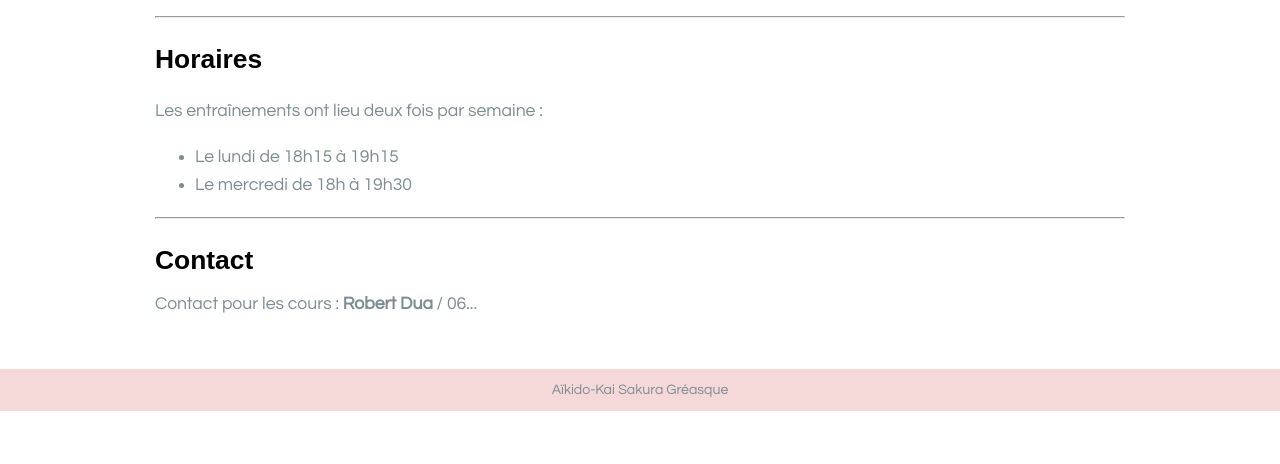
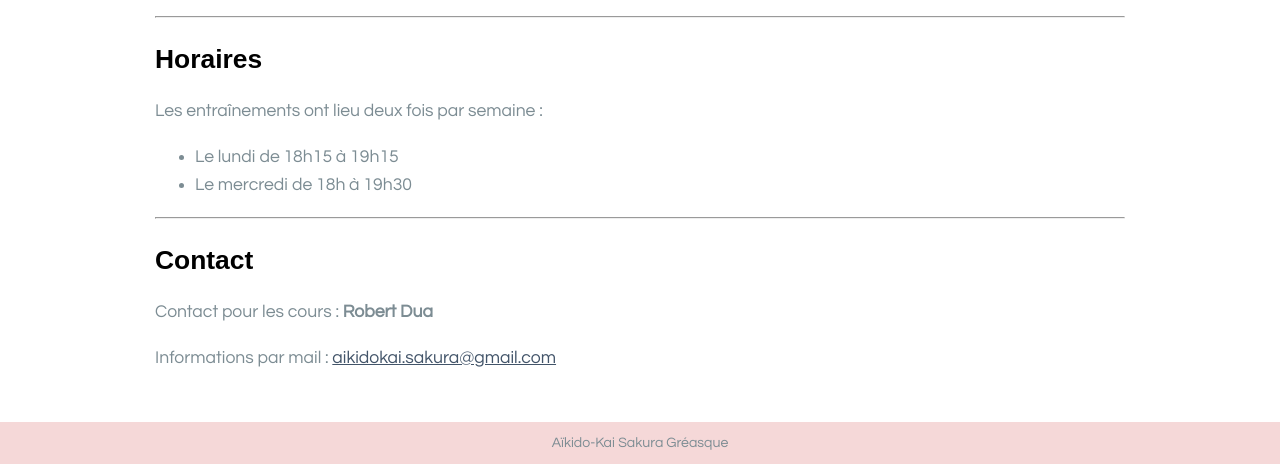
Before and after one commit to aikidokai-sakura/webSite, a plain HTML site: page contact/index.html in a window 1280 px wide. Shown: the part 985-1449 px from the top of the page. Before the commit the page ends 1396 px from the top, so only its background shows below. Drawn offline with Linux system fonts and the light colour scheme; a web font is replaced by a local one.

Commit message:
initial webSite: Test4

```diff
--- a/contact/index.html
+++ b/contact/index.html
@@ -93,7 +93,8 @@
 <article>
 	<h1>Contact</h1>
 	<div>
-		Contact pour les cours : <b>Robert Dua</b> / 06...
+		<p>Contact pour les cours : <b>Robert Dua</b> </p>
+		<p>Informations par mail : <a href="mailto:aikidokai.sakura@gmail.com">aikidokai.sakura@gmail.com</a> </p>
 	</div>
 </article>
 
--- a/feed.xml
+++ b/feed.xml
@@ -1 +1 @@
-<?xml version="1.0" encoding="utf-8"?><feed xmlns="http://www.w3.org/2005/Atom" ><generator uri="https://jekyllrb.com/" version="3.8.5">Jekyll</generator><link href="https://aikidokai-sakura.github.io/webSite/feed.xml" rel="self" type="application/atom+xml" /><link href="https://aikidokai-sakura.github.io/webSite/" rel="alternate" type="text/html" /><updated>2022-02-22T14:07:51+01:00</updated><id>https://aikidokai-sakura.github.io/webSite/feed.xml</id><title type="html">Aïkido-kai Sakura Gréasque</title><subtitle>Un club ou il fait bon apprendre l'aïkido.</subtitle></feed>
+<?xml version="1.0" encoding="utf-8"?><feed xmlns="http://www.w3.org/2005/Atom" ><generator uri="https://jekyllrb.com/" version="3.8.5">Jekyll</generator><link href="https://aikidokai-sakura.github.io/webSite/feed.xml" rel="self" type="application/atom+xml" /><link href="https://aikidokai-sakura.github.io/webSite/" rel="alternate" type="text/html" /><updated>2022-02-22T16:33:00+01:00</updated><id>https://aikidokai-sakura.github.io/webSite/feed.xml</id><title type="html">Aïkido-kai Sakura Gréasque</title><subtitle>Un club ou il fait bon apprendre l'aïkido.</subtitle></feed>
```
Also changed, not shown: leclub/index.html (+1 -1 lines).
